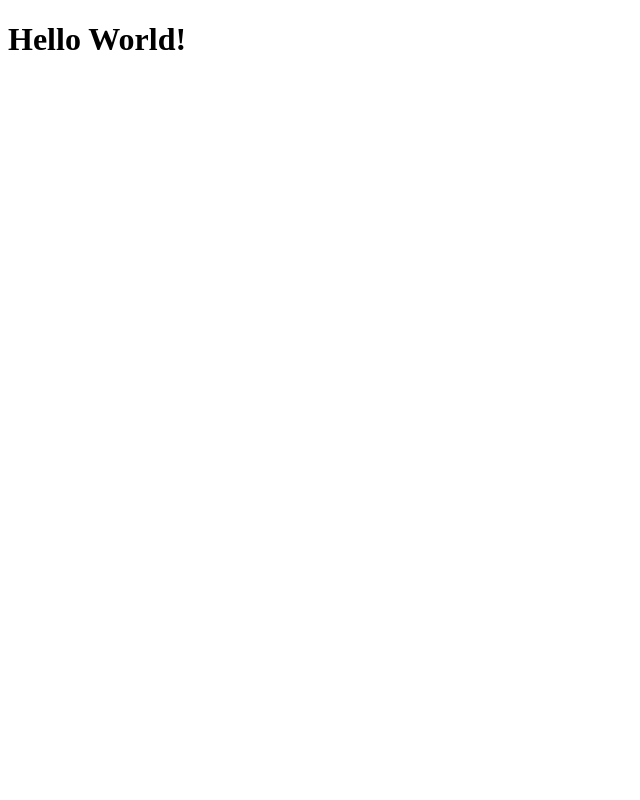
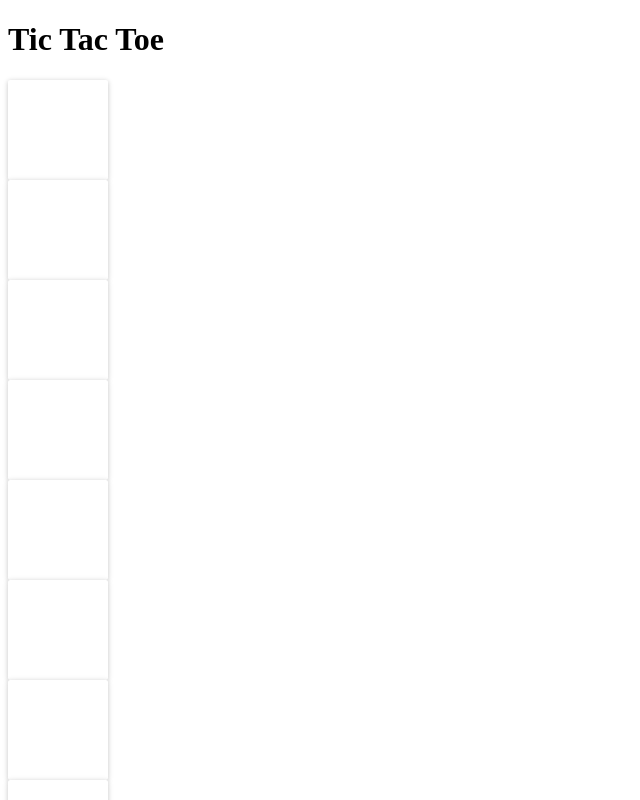
Before and after one commit to Stefanouweneel/Tic-Tac-Toe-React, a React app: page / in a window 1280 px wide. Shown: the top 800 px of the page, without its empty margins (0-640 px from the left). Built offline with nearby package versions, Linux system fonts and the light colour scheme.

Commit message:
Install Material-UI, add tile rendering

```diff
--- a/package.json
+++ b/package.json
@@ -51,7 +51,7 @@
     "webpack-hot-middleware": "2.6.0"
   },
   "dependencies": {
-    "react": "0.14.3",
-    "react-dom": "0.14.3"
+    "react": "^15.0.0-rc.1",
+    "react-dom": "^15.0.0-rc.1"
   }
 }
--- a/src/App.js
+++ b/src/App.js
@@ -1,13 +1,13 @@
 import React from 'react';
 import Game from './components/Game';
+import MuiThemeProvider from 'material-ui/styles/MuiThemeProvider';
 
 class App extends React.Component {
   render() {
     return (
-      <div>
-      <h1>Hello World!</h1>
+      <MuiThemeProvider>
         <Game />
-      </div>
+      </MuiThemeProvider>
     );
   }
 }
--- a/src/components/Game.js
+++ b/src/components/Game.js
@@ -1,4 +1,8 @@
 import React from 'react';
+import Tiles from './Tiles';
+import Header from './Header';
+import Paper from 'material-ui/Paper';
+
 
 class Game extends React.Component {
   constructor() {
@@ -9,15 +13,17 @@ class Game extends React.Component {
         '', '', '',
         '', '', '',
         '', '', ''
-      ],
-      turn: 'o'
+      ]
     }
   }
 
   render() {
     return (
-      <div>
-        {this.state.tiles}
+      <div id='game'>
+        <Header />
+        { this.state.tiles.map((position) => {
+          return <Tiles tile={position} />;
+        }, this) }
       </div>
     );
   }
--- a/src/components/Header.js
+++ b/src/components/Header.js
@@ -1,11 +1,13 @@
 import React from 'react';
 
-class Header extends Header.Component {
-    render() {
-        return (
-            <h1>Hello World!</h1>
-        );
-    }
+class Header extends React.Component {
+  render() {
+    return (
+      <div id='header'>
+        <h1>Tic Tac Toe</h1>
+      </div>
+    );
+  }
 }
 
 export default Header;
--- /dev/null
+++ b/src/components/Tiles.js
@@ -0,0 +1,24 @@
+import React from 'react';
+import Paper from 'material-ui/Paper';
+
+const style = {
+  width: 100,
+  height: 100,
+  borderWidth: 0.5,
+  borderColor: '#d6d7da',
+};
+
+class Tiles extends React.Component {
+
+  render() {
+    return (
+      <div>
+        <Paper style={style} zDepth={1}>
+          {this.props.player}
+        </Paper>
+      </div>
+    );
+  }
+}
+
+export default Tiles;
--- /dev/null
+++ b/src/style/Tile.js
@@ -0,0 +1,4 @@
+export default {
+  width: 50;
+  height: 50;
+}
```
Also changed, not shown: src/components/Canvas.js (deleted, +0 -11 lines), src/style/Board.js (added, +8 -0 lines).
